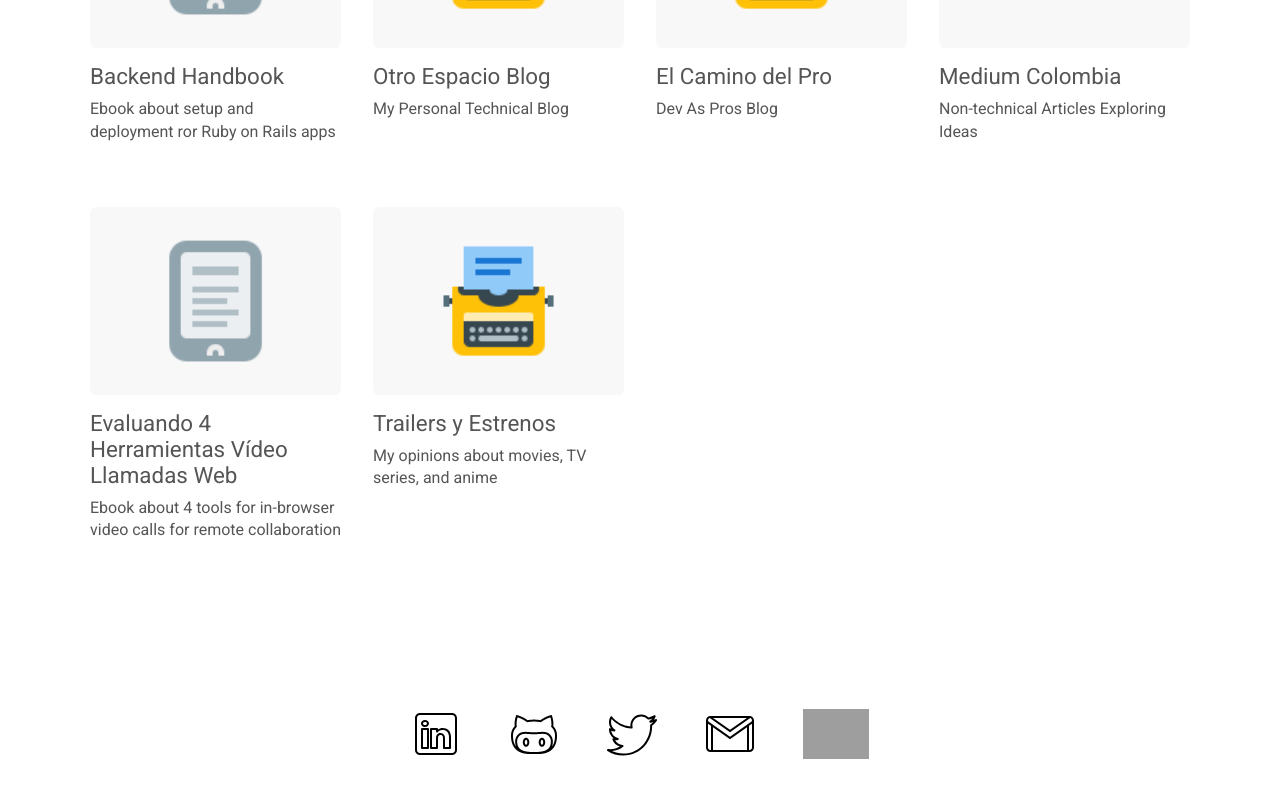
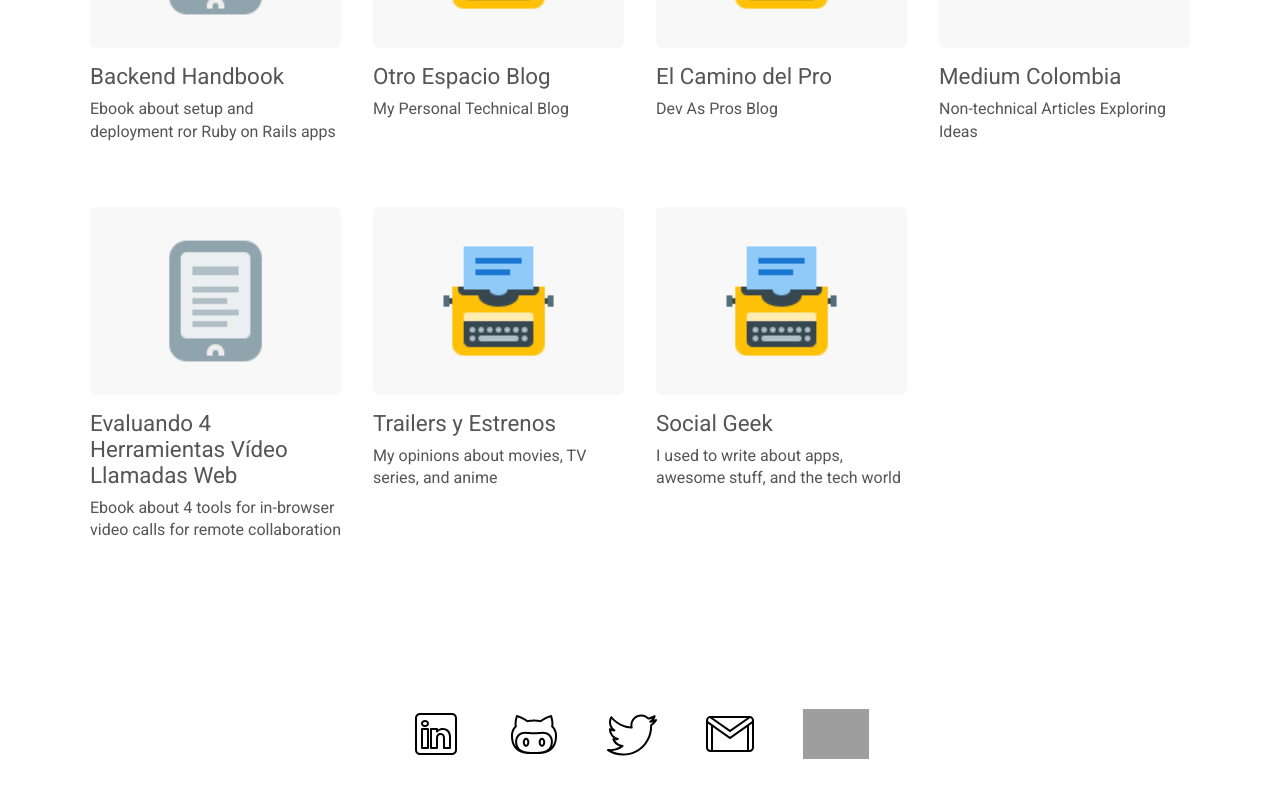
Before and after one commit to cesc1989/franciscoquintero, a Jekyll site: the page built from index.html, in a window 1280 px wide and 900 px high, scrolled down 3407 px. Shown: the top 798 px of the window. Built offline with Jekyll 4.4.1, drawn with Linux system fonts in a browser that asks for light colours; nearby versions of some CDN libraries; grey boxes are pictures that could not be loaded.

Commit message:
Add social geek to writing

```diff
--- a/_data/writing.json
+++ b/_data/writing.json
@@ -34,5 +34,11 @@
     "description": "My opinions about movies, TV series, and anime",
     "logo": "/images/blog.png",
     "url": "https://trailersyestrenos.co/author/fq2020/"
+  },
+  {
+    "name": "Social Geek",
+    "description": "I used to write about apps, awesome stuff, and the tech world",
+    "logo": "/images/blog.png",
+    "url": "https://socialgeek.co/author/fquintero/"
   }
 ]
```
